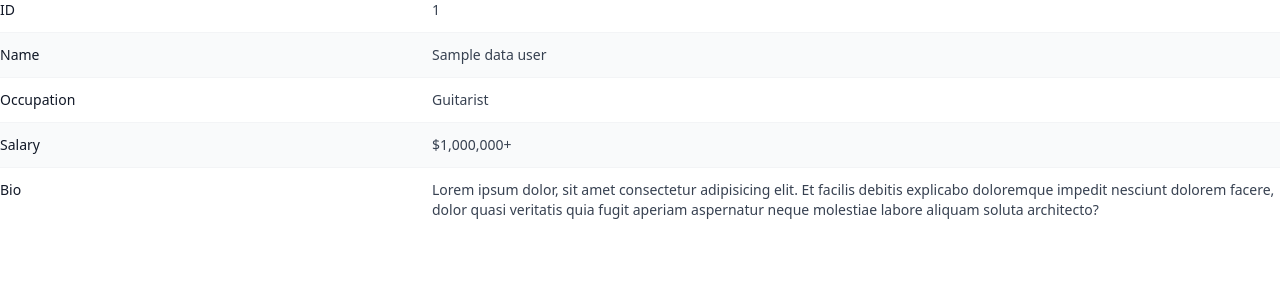
After one commit to daudputra/simple-crud-flask, a Flask app: template app/templates/detail_user.html in a window 1280 px wide. The commit adds this page. Shown: the top 300 px of the page. Run offline with Flask 3, Linux system fonts and the light colour scheme; the template is opened without the code that fills it: most values are stand-ins (such as "Sample title", 1, 10 or a date in 2020); some libraries are stand-ins or nearby versions.

Commit message:
add detail_user

```diff
--- a/app.py
+++ b/app.py
@@ -52,6 +52,8 @@ def create():
         return redirect(url_for('index'))
     return render_template('create.html')
 
+
+
 @app.route('/delete/<int:id>', methods=['POST'])
 def delete(id):
     cursor = db.cursor()
@@ -60,6 +62,38 @@ def delete(id):
     cursor.close()
 
     return redirect(url_for('index'))
+
+
+
+
+
+@app.route('/user-detail/<int:id>',methods=(['GET']))
+def user_detail(id):
+    try:
+        cursor = db.cursor()
+        cursor.execute("SELECT * FROM user_data WHERE id = %s", (id,))
+        user = cursor.fetchone()
+        if user:
+            id, name, email, passwords, age, gender, phone_number, image = user
+            encoded_image = base64.b64encode(image).decode('utf-8') if image else None
+            user_data = {
+                'id': id,
+                'name': name,
+                'email': email,
+                'passwords': passwords,
+                'age': age,
+                'gender': gender,
+                'phone_number': phone_number,
+                'image': encoded_image
+            }
+        else:
+            user_data = None
+        return render_template('detail_user.html', data_user=user_data)
+    except Exception as e:
+        print(e)
+
+
+
 
 @app.route('/edit/<int:id>', methods=['POST', 'GET'])
 def edit(id):
--- /dev/null
+++ b/app/templates/detail_user.html
@@ -0,0 +1,48 @@
+<!DOCTYPE html>
+<html lang="en">
+
+<head>
+    <meta charset="UTF-8">
+    <meta name="viewport" content="width=device-width, initial-scale=1.0">
+    <script src="https://cdn.tailwindcss.com"></script>
+    <title>Document</title>
+</head>
+
+<body>
+    <form method="GET">
+    <div class="flow-root">
+        <dl class="-my-3 divide-y divide-gray-100 text-sm">
+            <div class="grid grid-cols-1 gap-1 py-3 even:bg-gray-50 sm:grid-cols-3 sm:gap-4">
+                <dt class="font-medium text-gray-900">ID</dt>
+                <dd class="text-gray-700 sm:col-span-2"> {{ data_user.id }} </dd>
+            </div>
+
+            <div class="grid grid-cols-1 gap-1 py-3 even:bg-gray-50 sm:grid-cols-3 sm:gap-4">
+                <dt class="font-medium text-gray-900">Name</dt>
+                <dd class="text-gray-700 sm:col-span-2">{{ data_user.name }}</dd>
+            </div>
+
+            <div class="grid grid-cols-1 gap-1 py-3 even:bg-gray-50 sm:grid-cols-3 sm:gap-4">
+                <dt class="font-medium text-gray-900">Occupation</dt>
+                <dd class="text-gray-700 sm:col-span-2">Guitarist</dd>
+            </div>
+
+            <div class="grid grid-cols-1 gap-1 py-3 even:bg-gray-50 sm:grid-cols-3 sm:gap-4">
+                <dt class="font-medium text-gray-900">Salary</dt>
+                <dd class="text-gray-700 sm:col-span-2">$1,000,000+</dd>
+            </div>
+
+            <div class="grid grid-cols-1 gap-1 py-3 even:bg-gray-50 sm:grid-cols-3 sm:gap-4">
+                <dt class="font-medium text-gray-900">Bio</dt>
+                <dd class="text-gray-700 sm:col-span-2">
+                    Lorem ipsum dolor, sit amet consectetur adipisicing elit. Et facilis debitis explicabo
+                    doloremque impedit nesciunt dolorem facere, dolor quasi veritatis quia fugit aperiam
+                    aspernatur neque molestiae labore aliquam soluta architecto?
+                </dd>
+            </div>
+        </dl>
+    </div>
+</form>
+</body>
+
+</html>
--- a/app/templates/index.html
+++ b/app/templates/index.html
@@ -20,6 +20,7 @@
                 <th>Image</th>
                 <th>Edit</th>
                 <th>Delete</th>
+                <th>Detail</th>
             </tr>
         </thead>
         <tbody>
@@ -37,6 +38,9 @@
                 <td><form action="{{ url_for('delete', id=row.id) }}" method="POST">
                     <button type="submit">Delete</button>
                 </form></td>
+                <td>
+                    <a href="{{ url_for('user_detail', id=row.id) }}"> Detail</a>
+                </td>
             </tr>
             {% endfor %}
         </tbody>
```
